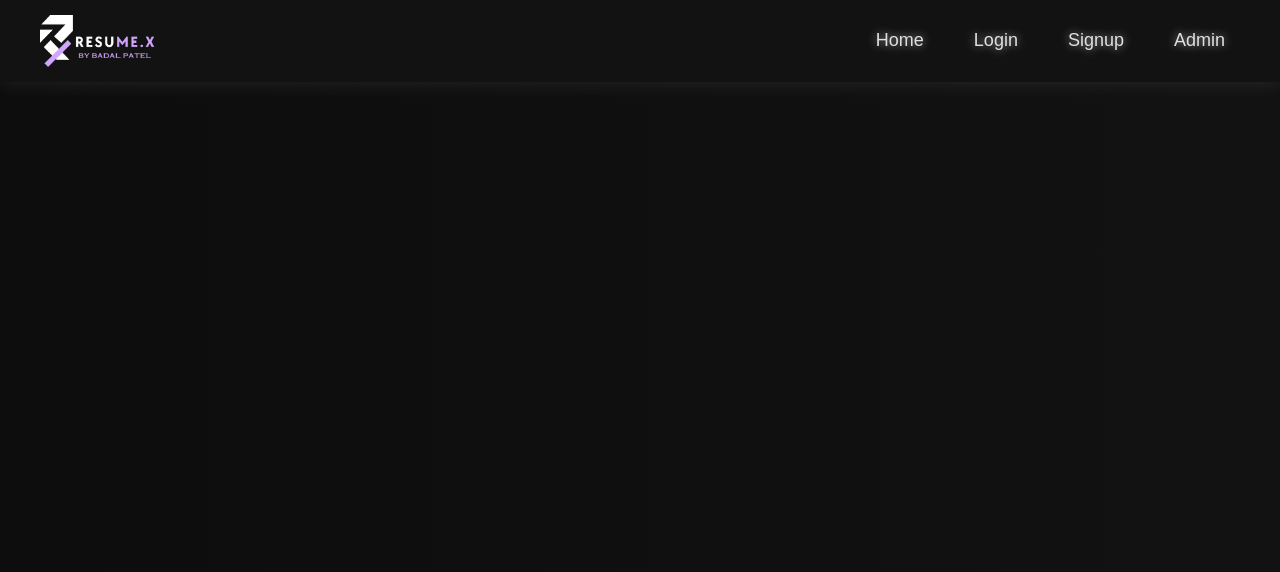
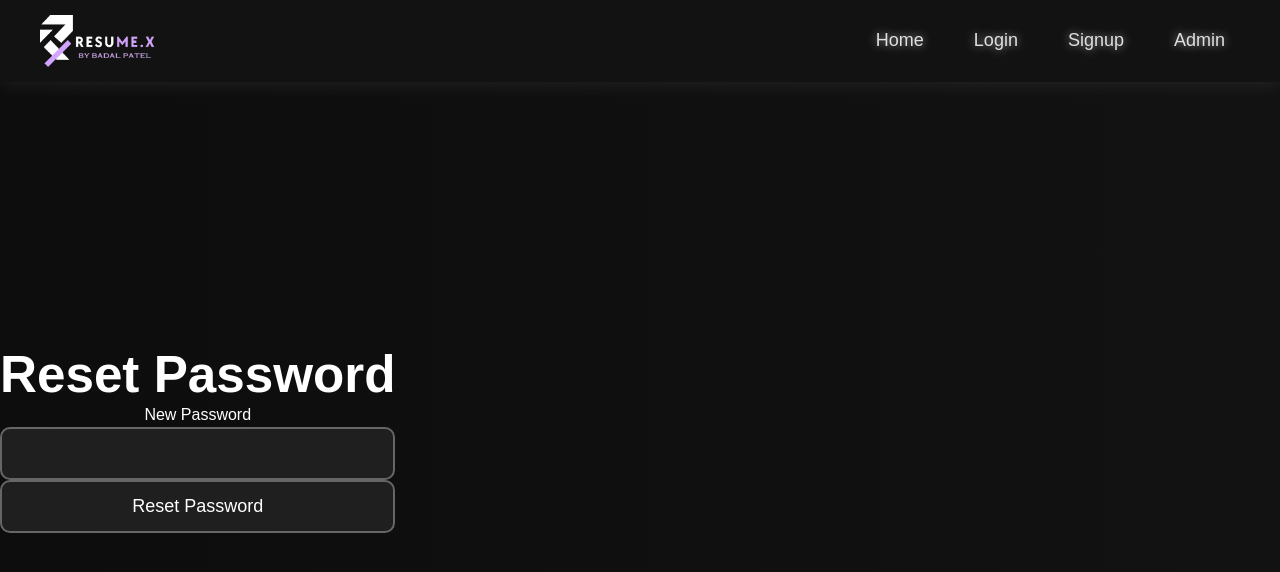
Before and after one commit to badalpatel1274/Resume-Builder, a React (Vite) app: page /resetpassword/1 in a window 1280 px wide. Shown: the top 572 px of the page. Built offline with nearby package versions, Linux system fonts and the light colour scheme; the HTML template or start-up script is replaced by a standard one.

Commit message:
forget or reset password

```diff
--- a/src/App.jsx
+++ b/src/App.jsx
@@ -13,6 +13,8 @@ import ResumePages from './components/pages/ResumePages'
 import UpdateResume from './components/pages/UpdateResume'
 import ViewMyResume from './components/pages/ViewMyResume'
 import AdminDashBoard from './components/admin/AdminDashBoard'
+import ResetPassword from './components/common/ResetPassword'
+import ForgetPassword from './components/common/ForgetPassword'
 // import './App.css'
 
 function App() {
@@ -26,6 +28,9 @@ function App() {
         <Route path='/' element={<HomePage />} />
         <Route path='/login' element={<Login />} />
         <Route path='/signup' element={<Signup />} />
+        <Route path='/forgotpassword' element={<ForgetPassword/>}/>
+
+        <Route path='/resetpassword/:token' element={<ResetPassword/>}/>
         <Route path='/admin' element={<Admin />} />
         <Route path='/admindashboard' element={<AdminDashBoard/>}/>
         <Route path='' element={<PrivateRoutes />}>
--- /dev/null
+++ b/src/components/common/ForgetPassword.jsx
@@ -0,0 +1,59 @@
+import axios from 'axios'
+import React, { useState } from 'react'
+import { useNavigate } from 'react-router-dom'
+import { toast, ToastContainer } from 'react-toastify'
+
+const ForgetPassword = () => {
+
+    const [email, setemail] = useState("")
+    const navigate = useNavigate()
+
+    const handleSubmit = async(data)=>{
+        data.preventDefault()
+
+        try {
+            const res = await axios.post("/forgetpassword", {email})
+
+            if(res.data.message){
+                toast.success('Reset link sent to your email!', {
+                    position: "top-center",
+                    autoClose: 3000,
+                    theme: "colored",
+                  });
+
+                  setTimeout(() => {
+                    navigate("/login");
+                  }, 3000);
+
+            }
+        } catch (error) {
+            console.error(error.response?.data || error.message);
+            toast.error('Failed to send reset email!', {
+                position: "top-center",
+                autoClose: 3000,
+                theme: "colored",
+              });
+        }
+    }
+  return (
+    <div>
+       <div className="forgot-password-container">
+      <ToastContainer />
+      <h2>Forgot Password</h2>
+      <p>Enter your email to receive a password reset link.</p>
+      <form onSubmit={handleSubmit}>
+        <input
+          type="email"
+          placeholder="Enter your email"
+          value={email}
+          onChange={(e) => setemail(e.target.value)}
+          required
+        />
+        <button type="submit">Send Reset Link</button>
+      </form>
+    </div>
+    </div>
+  )
+}
+
+export default ForgetPassword
--- a/src/components/common/Login.jsx
+++ b/src/components/common/Login.jsx
@@ -40,7 +40,7 @@ const Login = () => {
         }, 4000);
 
       } else {
-        toast.success('Something Error', {
+        toast.success('Invalid Email or Password', {
           position: "top-center",
           autoClose: 2000,
           hideProgressBar: false,
@@ -114,7 +114,7 @@ const Login = () => {
             <span style={{ color: 'red' }}>{errors.password?.message}</span>
           </div>
 
-          <a href="#" className="login-forgot-password">Forgot Password?</a>
+          <Link to="/forgotpassword" className="login-forgot-password">Forgot Password?</Link>
 
           <button type="submit" className="login-btn">Login</button>
 
--- /dev/null
+++ b/src/components/common/ResetPassword.jsx
@@ -0,0 +1,63 @@
+import axios from 'axios';
+import React from 'react';
+import { useForm } from 'react-hook-form';
+import { useParams, useNavigate } from 'react-router-dom';
+import { toast, ToastContainer } from 'react-toastify';
+
+const ResetPassword = () => {
+    const { token } = useParams();
+    const navigate = useNavigate();
+    const { register, handleSubmit, formState: { errors } } = useForm();
+
+    const submitHandler = async (data) => {
+        try {
+            const obj = {
+                token: token,
+                password: data.password
+            };
+
+            const res = await axios.post("/resetpassword", obj);
+
+            if (res.status === 200) {
+                toast.success('Password reset successfully!', {
+                    position: "top-center",
+                    autoClose: 3000,
+                    theme: "colored",
+                });
+
+                setTimeout(() => {
+                    navigate('/login');
+                }, 3000);
+            }
+        } catch (error) {
+            toast.error('Failed to reset password!', {
+                position: "top-center",
+                autoClose: 3000,
+                theme: "colored",
+            });
+            console.error(error);
+        }
+    };
+
+    return (
+        <div>
+            <ToastContainer />
+            <h1>Reset Password</h1>
+            <form onSubmit={handleSubmit(submitHandler)}>
+                <div>
+                    <label>New Password</label>
+                    <input
+                        type="password"
+                        {...register("password", { required: "Password is required" })}
+                    />
+                    {errors.password && <p style={{ color: 'red' }}>{errors.password.message}</p>}
+                </div>
+                <div>
+                    <input type="submit" value="Reset Password" />
+                </div>
+            </form>
+        </div>
+    );
+};
+
+export default ResetPassword;
--- a/src/components/layout/UserForm.jsx
+++ b/src/components/layout/UserForm.jsx
@@ -73,7 +73,7 @@ formdata.append("skills", JSON.stringify(data.skills));
       if (res.data.data.resumeId) {
         toast.success('Details added Sucessfully', {
           position: "top-center",
-          autoClose: 3000,
+          autoClose: 2000,
           hideProgressBar: false,
           closeOnClick: false,
           pauseOnHover: true,
@@ -84,7 +84,10 @@ formdata.append("skills", JSON.stringify(data.skills));
         });
 
         const resumeId = res.data.data.resumeId;
-        navigate(`/resume/${resumeId}`);
+       setTimeout(() => {
+         navigate(`/resume/${resumeId}`);
+        },3000 );
+
 
 
       } else {
--- a/src/components/templates/Combined.jsx
+++ b/src/components/templates/Combined.jsx
@@ -1,3 +1,4 @@
+
 import React from "react";
 import '../css/combinedTemplate.css'
 
```
